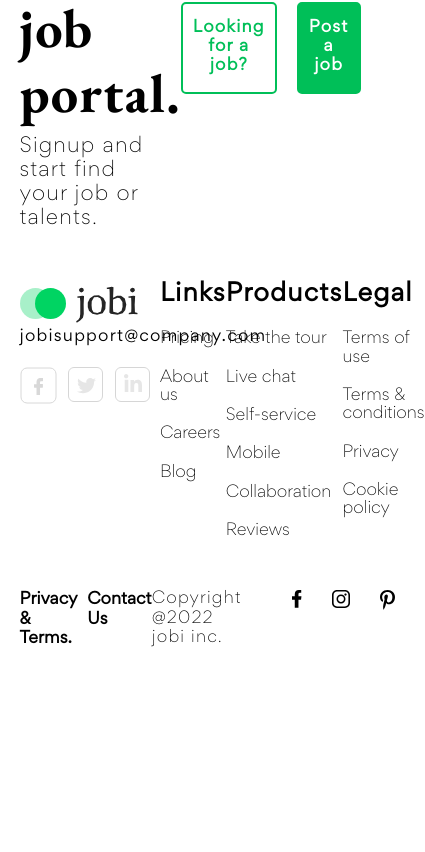
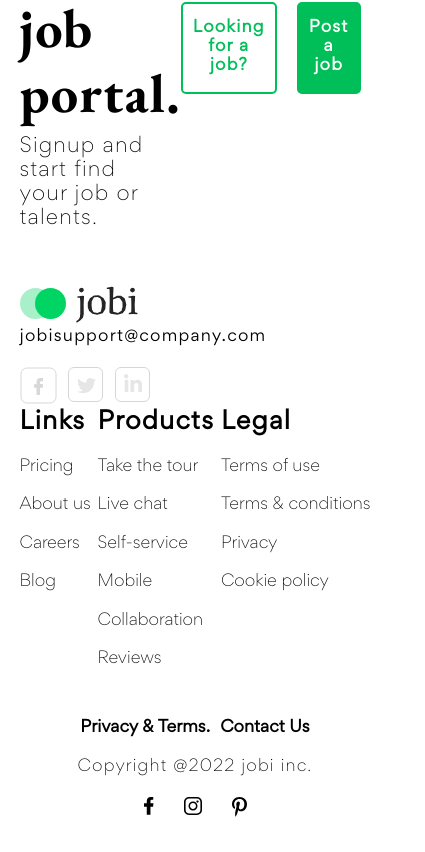
Before and after one commit to jstnthny/jobi, a React (Vite) app: page /JobList in a window 390 px wide. Shown: the part 3678-4530 px from the top of the page, 425 px wide, since content can reach past the window. Before the commit the page ends 4357 px from the top, so only its background shows below. Built offline with nearby package versions, Linux system fonts and the light colour scheme.

Commit message:
tablet media queries

```diff
--- a/css/app.css
+++ b/css/app.css
@@ -1058,6 +1058,16 @@ input {
     align-items: center;
     margin: 0 auto;
   }
+  .testimonialCardContainer {
+    flex-wrap: wrap;
+    gap: 10px;
+  }
+  .testimonialCardContainer .testimonialCard {
+    width: 100%;
+  }
+  .testimonialCardContainer .testimonialCardAlt {
+    width: 100%;
+  }
   .exploreImageContainer {
     display: none;
   }
@@ -1103,4 +1113,23 @@ input {
   .lookingForJobAd {
     align-items: center;
   }
+  .topFooter {
+    flex-wrap: wrap;
+    flex-direction: column;
+    align-items: center;
+  }
+  .topFooter .footerLeft {
+    width: 100%;
+  }
+  .topFooter .footerRight {
+    width: 100%;
+  }
+  .bottomFooter {
+    flex-direction: column;
+    gap: 20px;
+    align-items: center;
+  }
+  .bottomFooter p {
+    margin: 0;
+  }
 }/*# sourceMappingURL=App.css.map */
--- a/src/partials/_mediaQueries.scss
+++ b/src/partials/_mediaQueries.scss
@@ -60,6 +60,18 @@
         margin: 0 auto;
     }
 
+    .testimonialCardContainer{
+        flex-wrap: wrap;
+        gap: 10px;
+        .testimonialCard{
+            width: 100%;
+        }
+        .testimonialCardAlt{
+            width: 100%;
+        }
+
+    }
+
     .exploreImageContainer{
         display: none;
     }
@@ -117,4 +129,25 @@
     .lookingForJobAd{
         align-items: center;
     }
+
+    .topFooter{
+        flex-wrap: wrap;
+        flex-direction: column;
+        align-items: center;
+        .footerLeft{
+            width: 100%;
+        }
+        .footerRight{
+            width: 100%;
+        }
+    }
+
+    .bottomFooter{
+        flex-direction: column;
+        gap: 20px;
+        align-items: center;
+        p{
+            margin: 0;
+        }
+    }
 }
```
Also changed, not shown: 1 other file (tests, documents, lock files or other folders).
